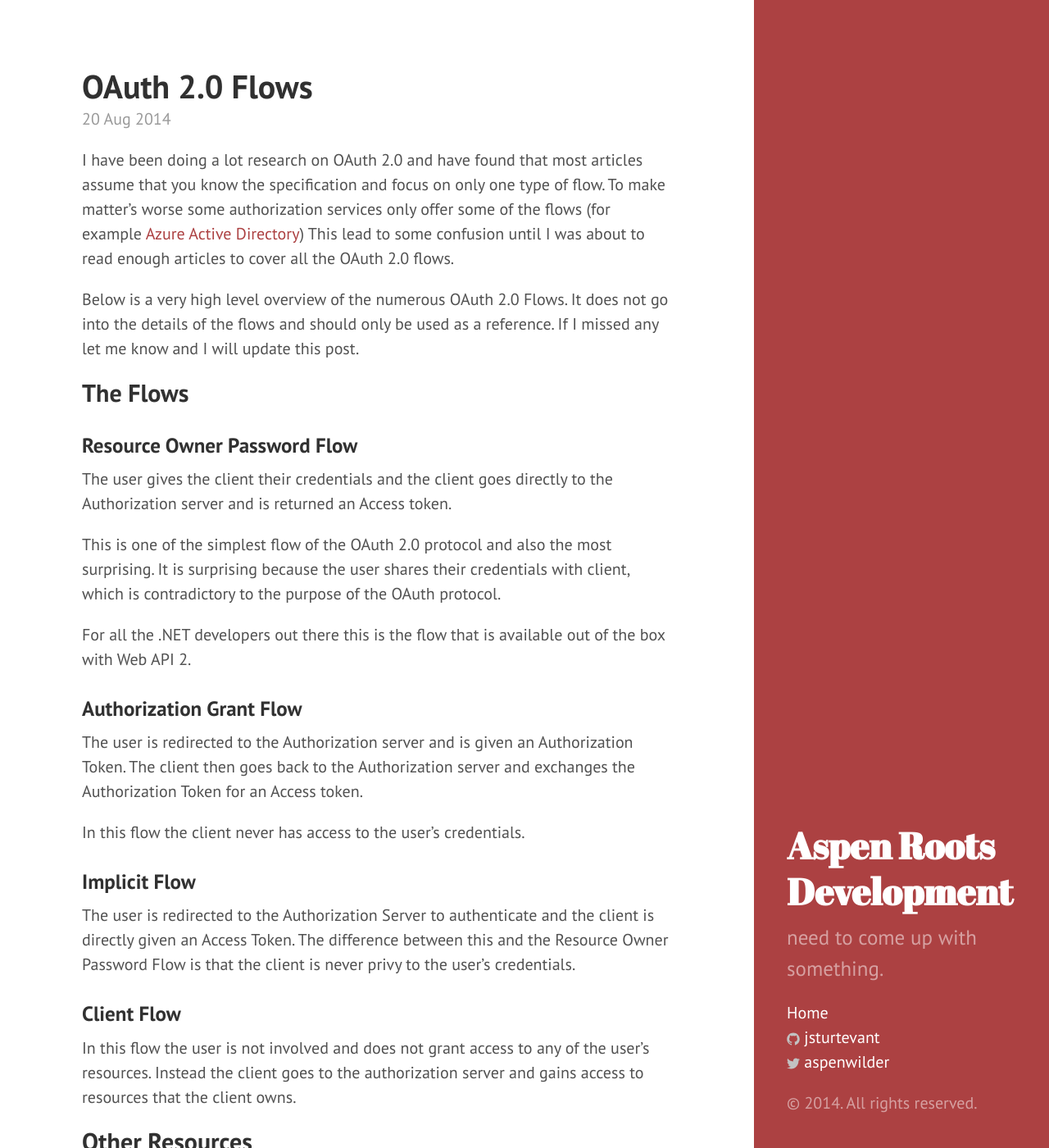
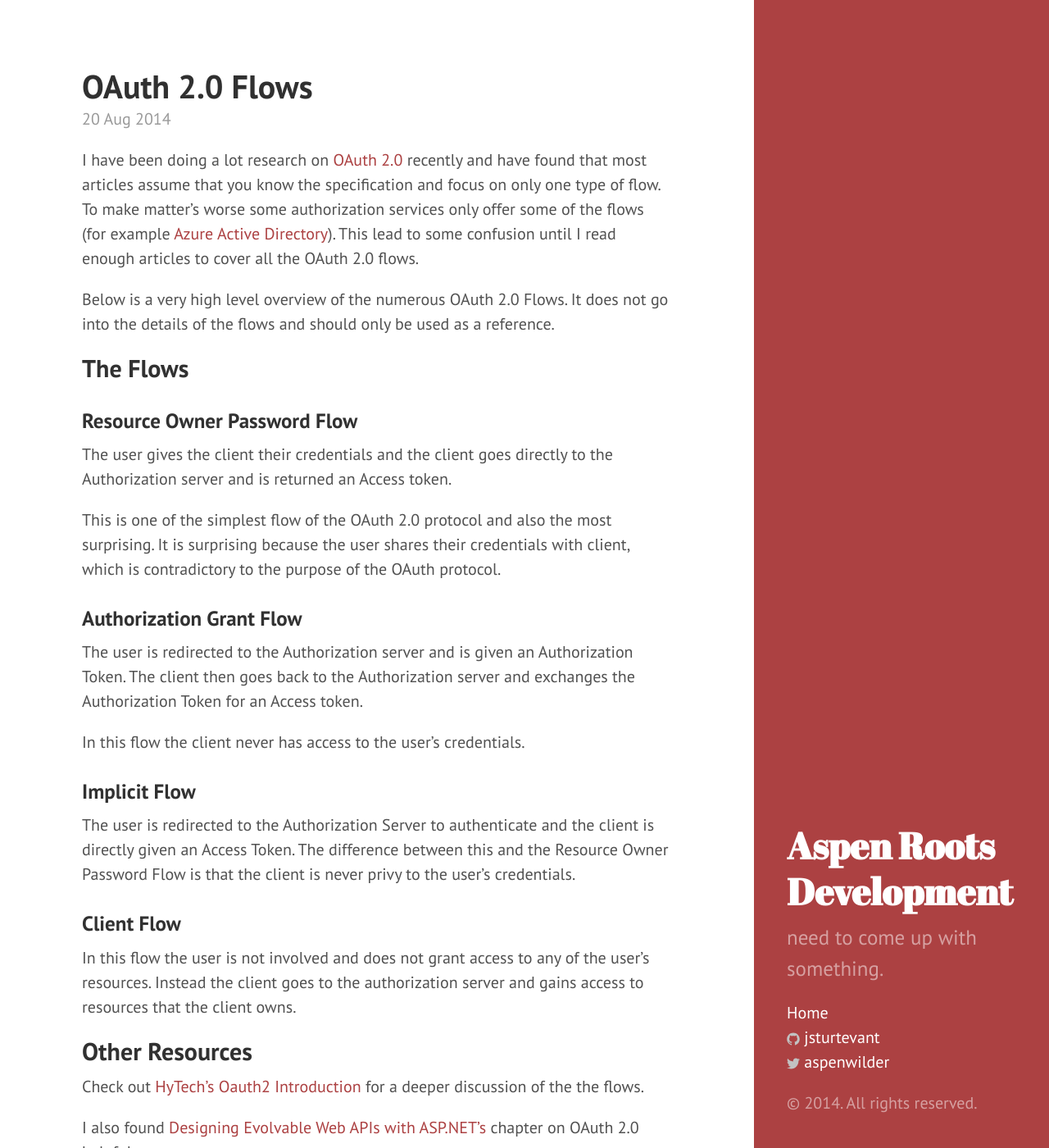
Before and after one commit to jsturtevant/jsturtevant.github.io, a Jekyll site: the page built from _posts/2014-08-20-Oauth-2.0-Flows.markdown, in a window 1280 px wide and 1400 px high. Shown: the whole window at 82% size. Built offline with Jekyll 4.4.1, drawn with Linux system fonts in a browser that asks for light colours; Markdown is read by kramdown in place of the engine named in the settings; some of the changed text lies outside the part shown.

Commit message:
final draft

```diff
--- a/_posts/2014-08-20-Oauth-2.0-Flows.markdown
+++ b/_posts/2014-08-20-Oauth-2.0-Flows.markdown
@@ -5,9 +5,9 @@ date:   2014-08-20
 categories: security
 ---
 
-I have been doing a lot research on OAuth 2.0 and have found that most articles assume that you know the specification and focus on only one type of flow. To make matter's worse some authorization services only offer some of the flows (for example [Azure Active Directory](http://msdn.microsoft.com/en-us/library/azure/dn645545.aspx))  This lead to some confusion until I was about to read enough articles to cover all the OAuth 2.0 flows.
+I have been doing a lot research on [OAuth 2.0](http://tools.ietf.org/html/rfc6749) recently and have found that most articles assume that you know the specification and focus on only one type of flow. To make matter's worse some authorization services only offer some of the flows (for example [Azure Active Directory](http://msdn.microsoft.com/en-us/library/azure/dn645545.aspx)).  This lead to some confusion until I read enough articles to cover all the OAuth 2.0 flows.
 
-Below is a very high level overview of the numerous OAuth 2.0 Flows.  It does not go into the details of the flows and should only be used as a reference.  If I missed any let me know and I will update this post.
+Below is a very high level overview of the numerous OAuth 2.0 Flows.  It does not go into the details of the flows and should only be used as a reference.
 
 ## The Flows
 
@@ -15,8 +15,6 @@ Below is a very high level overview of the numerous OAuth 2.0 Flows.  It does no
 The user gives the  client their credentials and the client goes directly to the Authorization server and is returned an Access token.
 
 This is one of the simplest flow of the OAuth 2.0 protocol and also the most surprising.  It is surprising because the user shares their credentials with client, which is contradictory to the purpose of the OAuth protocol.
-
-For all the .NET developers out there this is the flow that is available out of the box with Web API 2.
 
 ### Authorization Grant Flow
 The user is redirected to the Authorization server and is given an Authorization Token.  The client then goes back to the Authorization server and exchanges the Authorization Token for an Access token.
```
Also changed, not shown: other parts of _posts/2014-08-20-Oauth-2.0-Flows.markdown (+2 -0 lines).
